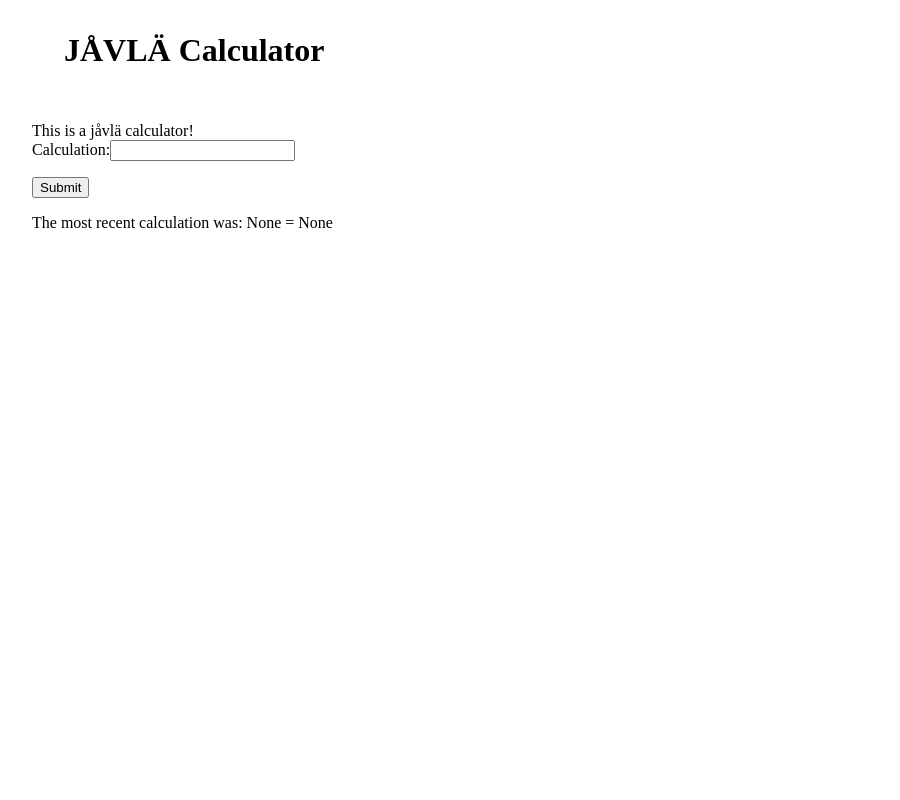
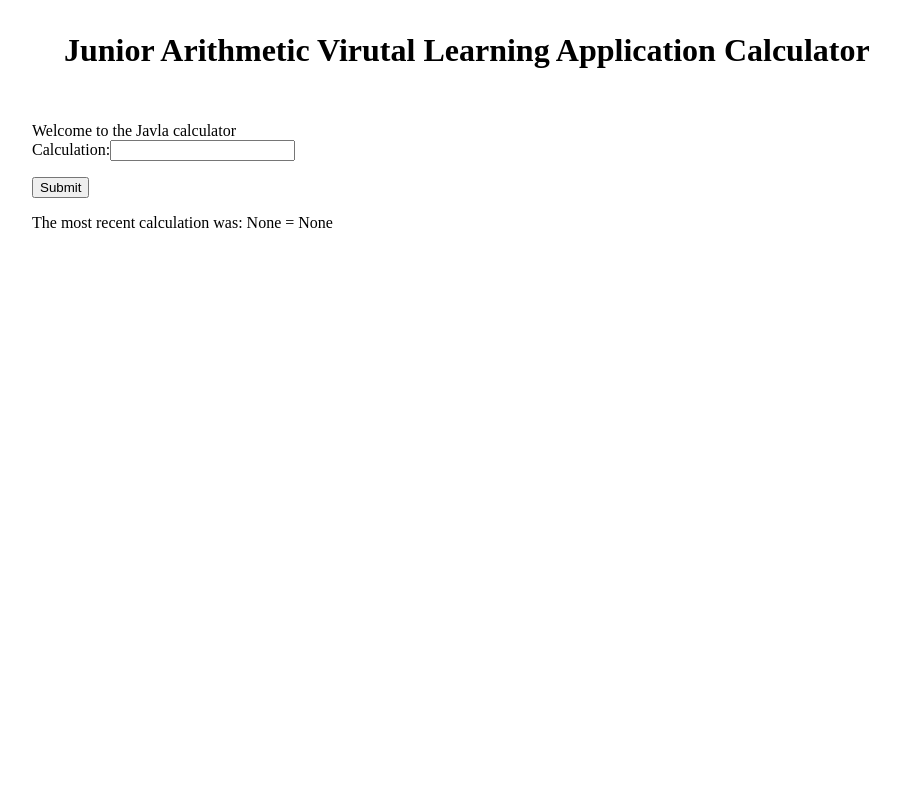
Before and after one commit to uzgit/calculator, a Django app: page / in a window 1280 px wide. Shown: the whole page, without its empty margins (48-948 px from the left). Run offline with Django 3.2, Linux system fonts and the light colour scheme.

Commit message:
Changed the html page to be more representable

```diff
--- a/templates/calculate.html
+++ b/templates/calculate.html
@@ -1,7 +1,7 @@
 <!--<!DOCTYPE HTML>
 <html lang="en">
 <head>
-    <title>JÅVLÄ Calculator</title>
+    <title>JAVLA Calculator</title>
 </head>
 <body>
 
@@ -34,9 +34,9 @@ The most recent calculation was: {{ calculation }} = {{ result }}
     p {margin: 1em 0}
 </style>
 <body>
-<h1>{% trans "JÅVLÄ Calculator" %}</h1>
+<h1>{% trans "Junior Arithmetic Virutal Learning Application Calculator" %}</h1>
 
-    This is a jåvlä calculator!
+    Welcome to the Javla calculator
 
 <form action="", method="post">
 
```
